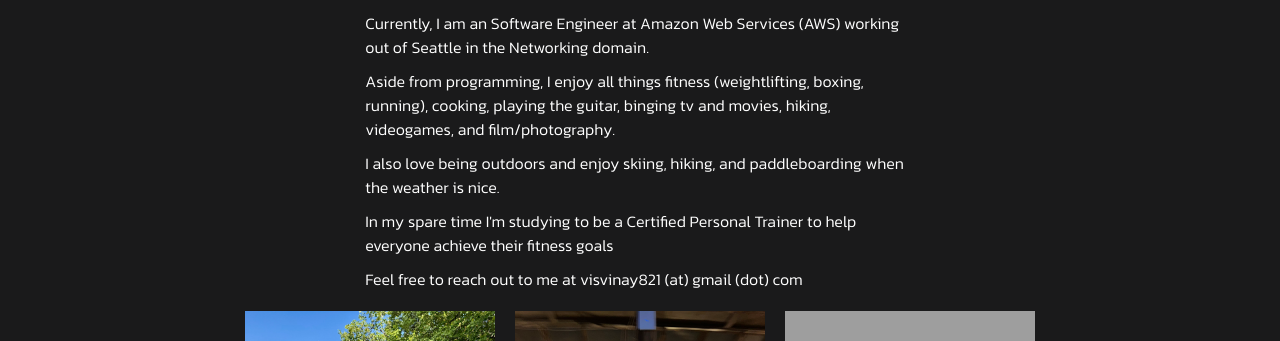
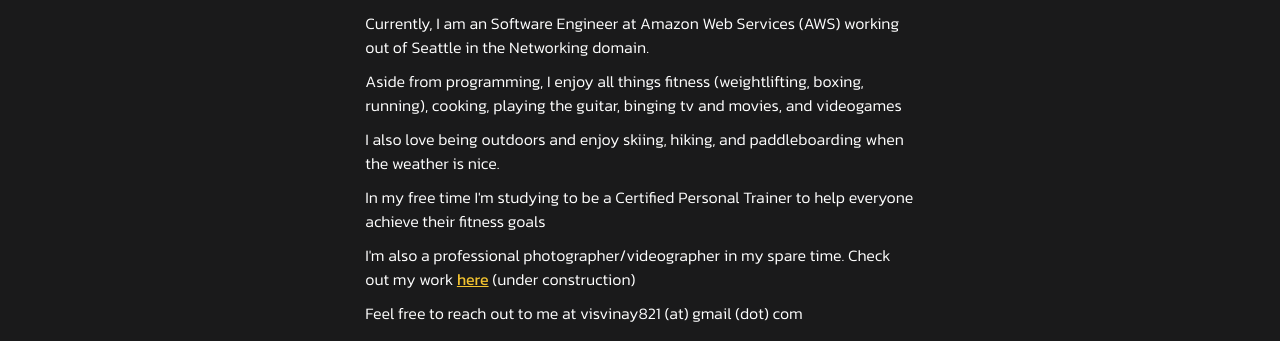
Before and after one commit to vinayvis821/personal-site, a React (Vite) app: page / in a window 1280 px wide. Shown: the part 272-613 px from the top of the page. Built offline with nearby package versions, Linux system fonts and the light colour scheme; grey boxes are pictures that could not be loaded; a web font is replaced by a local one.

Commit message:
Updated bio

```diff
--- a/src/pages/About.tsx
+++ b/src/pages/About.tsx
@@ -41,15 +41,19 @@
           <p className="second-paragraph">
             Aside from programming, I enjoy all things fitness (weightlifting,
             boxing, running), cooking, playing the guitar, binging tv and
-            movies, hiking, videogames, and film/photography.
+            movies, and videogames
           </p>
           <p className="second-paragraph">
             I also love being outdoors and enjoy skiing, hiking, and
             paddleboarding when the weather is nice.
           </p>
           <p className="second-paragraph">
-            In my spare time I'm studying to be a Certified Personal Trainer to
+            In my free time I'm studying to be a Certified Personal Trainer to
             help everyone achieve their fitness goals
+          </p>
+          <p className="second-paragraph">
+            I'm also a professional photographer/videographer in my spare time.
+            Check out my work <a href="#">here</a> (under construction)
           </p>
           <p className="second-paragraph">
             Feel free to reach out to me at visvinay821 (at) gmail (dot) com
```
